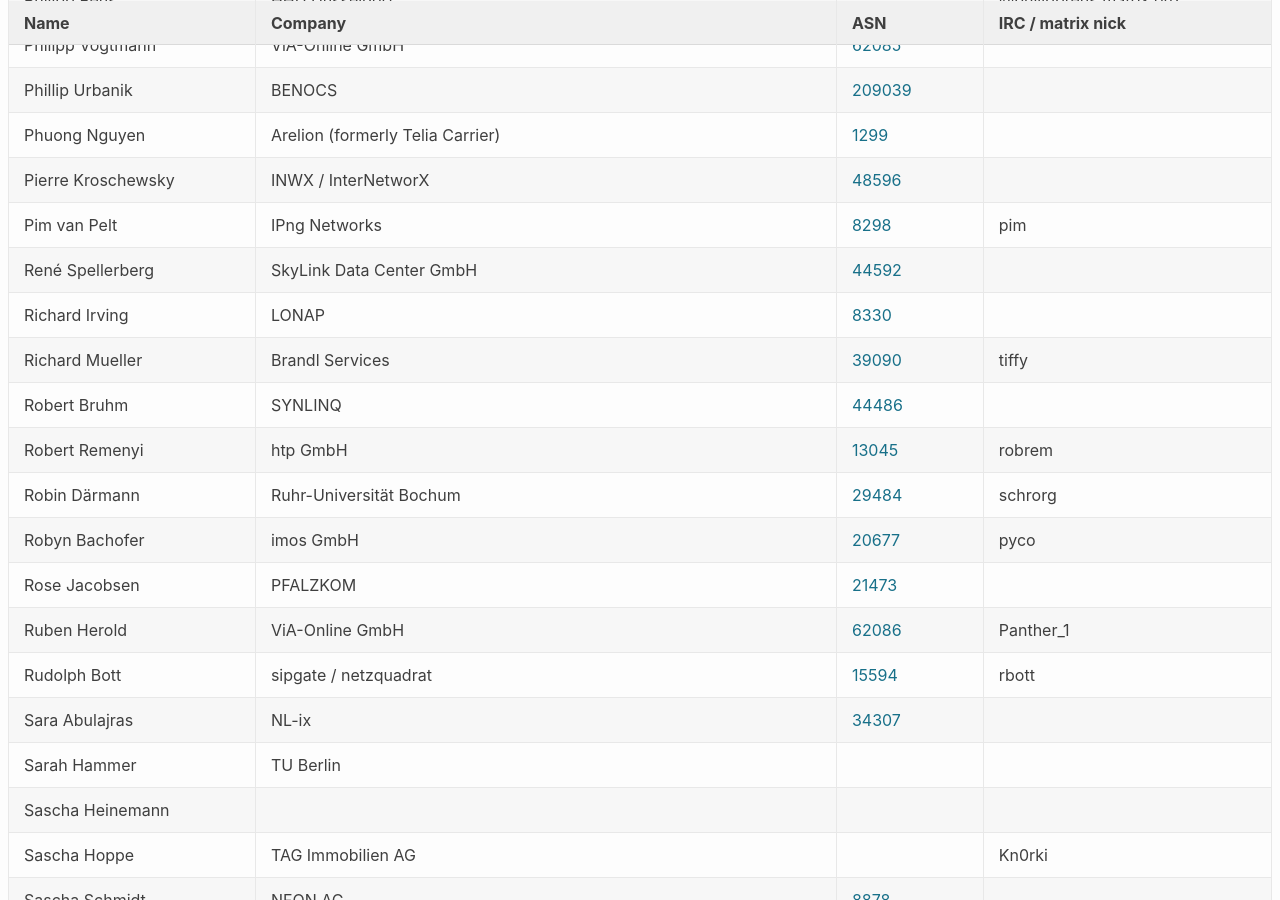
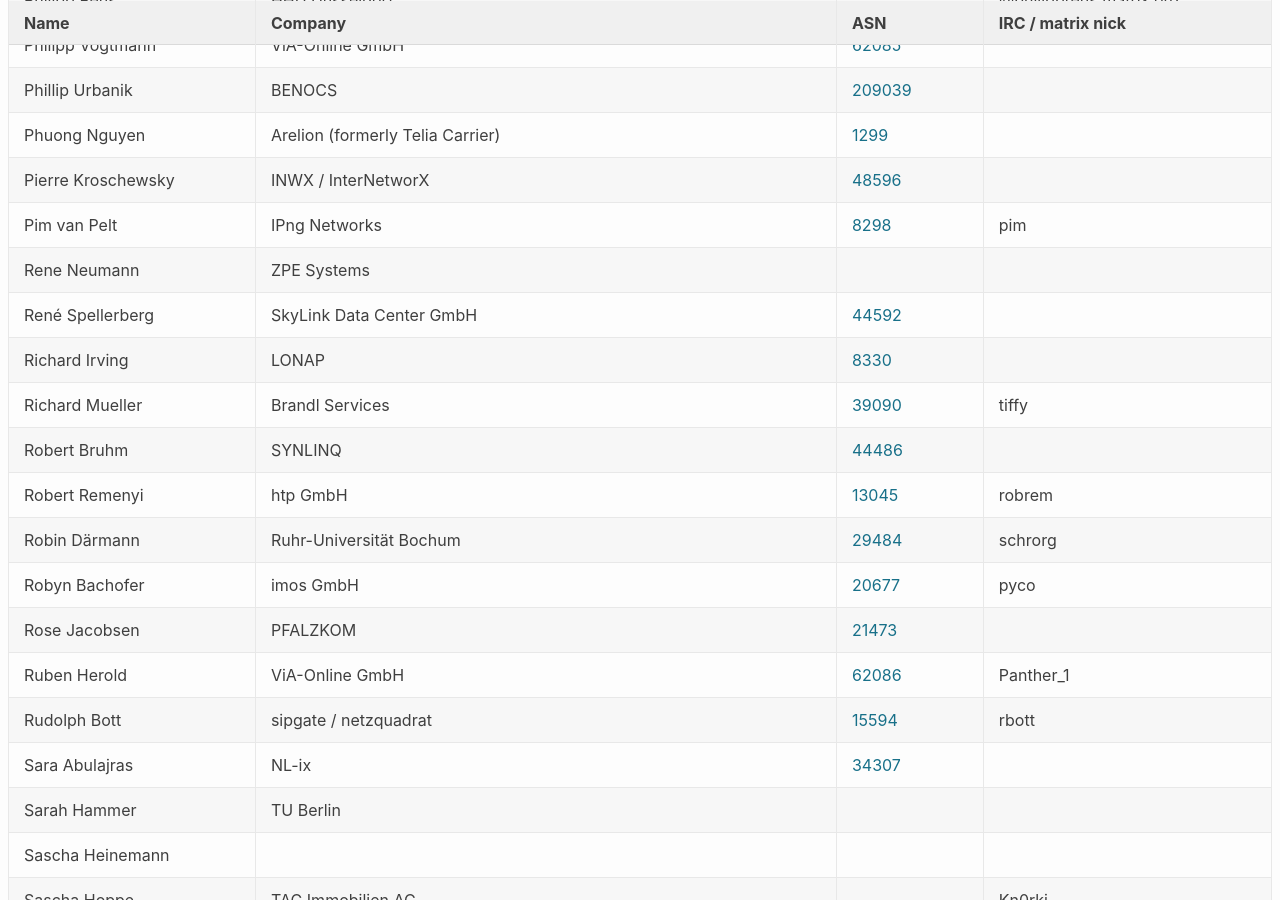
Before and after one commit to denog/pretix-attendeelist, a Jekyll site: the page built from denog16/index.markdown, in a window 1280 px wide and 900 px high, scrolled down 15010 px. Built offline with Jekyll 4.4.1, drawn with Linux system fonts in a browser that asks for light colours.

Commit message:
Latest data: Mon Oct 21 17:10:29 UTC 2024

```diff
--- a/_data/attendees_denog16_onsite.json
+++ b/_data/attendees_denog16_onsite.json
@@ -1998,6 +1998,12 @@
     "asn": "8298"
   },
   {
+    "name": "Rene Neumann",
+    "company": "ZPE Systems",
+    "irc": null,
+    "asn": null
+  },
+  {
     "name": "René Spellerberg",
     "company": "SkyLink Data Center GmbH",
     "irc": null,
```
